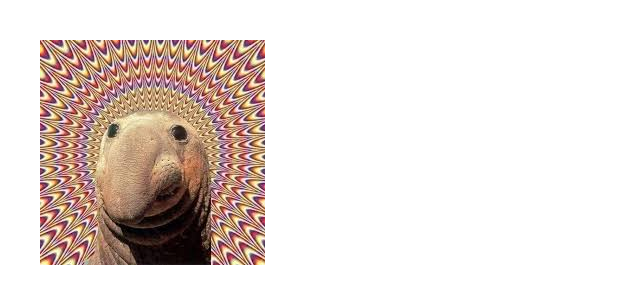
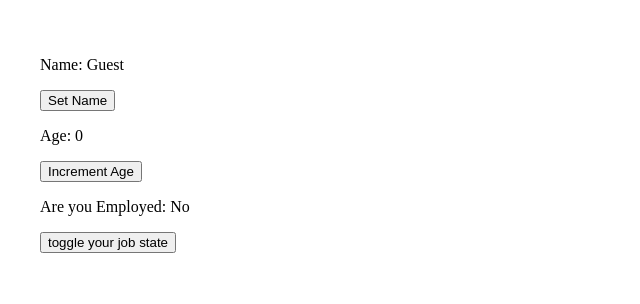
Before and after one commit to payamtajdivand/React-playing-ground, a React (Vite) app: page / in a window 1280 px wide. Shown: the top 304 px of the page, without its empty margins (0-640 px from the left). Built offline with nearby package versions, Linux system fonts and the light colour scheme.

Commit message:
useSate hook for a user state for name Age and Job

```diff
--- a/src/App.jsx
+++ b/src/App.jsx
@@ -1,9 +1,8 @@
 import "./App.css";
-import Button from "./Button.jsx";
-import ProfileImage from "./ProfileImage.jsx";
+import MyComponent from "./MyComponent";
 
 function App() {
-  return <ProfileImage />;
+  return <MyComponent />;
 }
 
 export default App;
--- a/src/Button.jsx
+++ /dev/null
@@ -1,9 +0,0 @@
-function Button() {
-  const handleClick = (event) => (event.target.textContent = "Ouch 🤕");
-
-  return (
-    <button onDoubleClick={(event) => handleClick(event)}>click me 😍</button>
-  );
-}
-
-export default Button;
--- /dev/null
+++ b/src/MyComponent.jsx
@@ -0,0 +1,31 @@
+import React, { useState } from "react";
+
+function MyComponent() {
+  let [name, setName] = useState("Guest");
+  let [age, setAge] = useState(0);
+  let [isImployed, setIsEmployed] = useState(false);
+
+  const updateName = () => {
+    setName("Jack");
+  };
+
+  const updateAge = () => {
+    setAge(age + 1);
+  };
+
+  const toggleEmployed = () => {
+    setIsEmployed(!isImployed);
+  };
+  return (
+    <div>
+      <p>Name: {name}</p>
+      <button onClick={updateName}>Set Name</button>
+      <p>Age: {age}</p>
+      <button onClick={updateAge}>Increment Age</button>
+      <p>Are you Employed: {isImployed ? "Yes" : "No"}</p>
+      <button onClick={toggleEmployed}>toggle your job state</button>
+    </div>
+  );
+}
+
+export default MyComponent;
```
